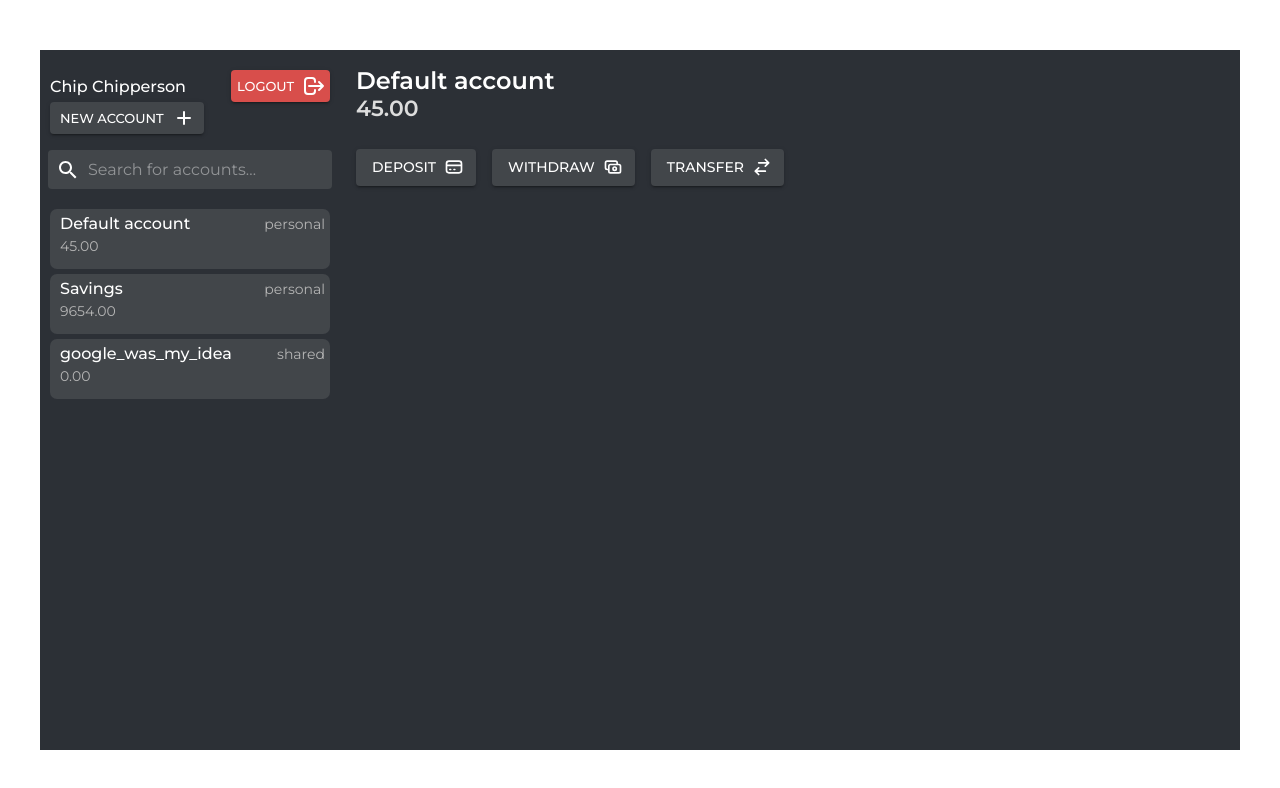
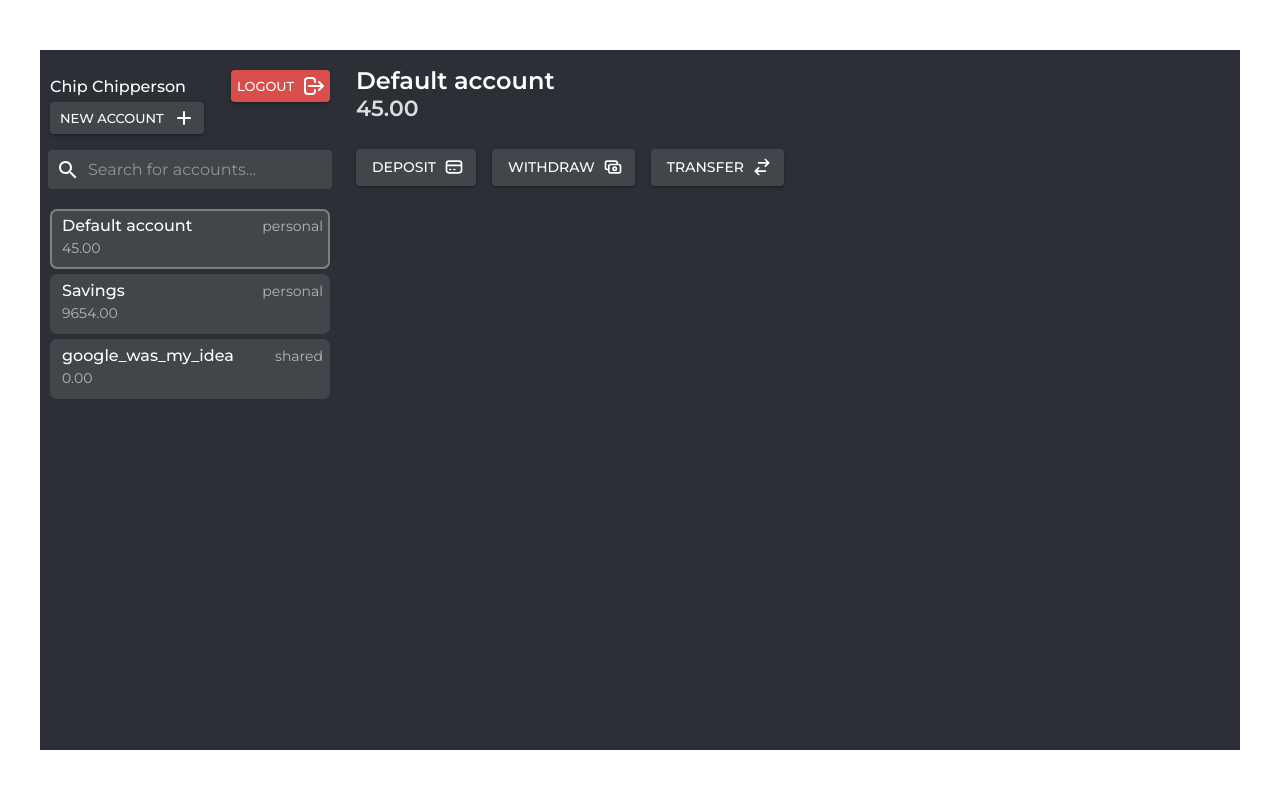
Before and after one commit to derletzteritter/ei-banking, a React (Create React App) app in the folder web/: page / in a window 1280 px wide. Shown: the top 788 px of the page. Built offline with nearby package versions, Linux system fonts and the light colour scheme; no server answers.

Commit message:
selected style

```diff
--- a/web/src/features/Accounts/AccountsList.tsx
+++ b/web/src/features/Accounts/AccountsList.tsx
@@ -26,7 +26,7 @@ const AccountsList: React.FC<AccountsListProps> = ({ accounts, handleChangeAccou
 			gridGap: 5
 		}}>
 			{accounts.map((account) => (
-				<AccountItem account={account} handleChangeAccount={handleChangeAccount} />
+				<AccountItem key={account.id} account={account} handleChangeAccount={handleChangeAccount} />
 			))}
 		</Box>
 	)
--- a/web/src/features/Accounts/components/AccountItem.tsx
+++ b/web/src/features/Accounts/components/AccountItem.tsx
@@ -1,18 +1,20 @@
 import React from 'react';
 import { Account } from "../../../types/account";
 import { Box, styled } from "@mui/material";
+import { useActiveAccountValue } from "../state/accounts.state";
 
-const ItemWrapper = styled(Box)({
+const ItemWrapper = styled(Box)<{ selected: boolean }>(({ selected }) => ({
 	background: '#42464A',
 	color: '#fff',
 	height: '60px',
 	boxSizing: 'border-box',
 	borderRadius: 7,
+	border: selected ? '2px solid gray' : '2px solid #42464A',
 	paddingLeft: 10,
 	paddingTop: 5,
 	display: 'flex',
 	flexDirection: 'column',
-})
+}))
 
 const PrimaryText = styled('p')({
 	fontWeight: 500,
@@ -46,8 +48,10 @@ interface AccountItemProps {
 }
 
 const AccountItem: React.FC<AccountItemProps> = ({ account, handleChangeAccount }) => {
+	const activeAccount = useActiveAccountValue();
+
 	return (
-		<ItemWrapper onClick={() => handleChangeAccount(account)}>
+		<ItemWrapper onClick={() => handleChangeAccount(account)} selected={activeAccount?.id === account?.id}>
 			<Box style={{ display: 'flex', alignItems: 'center', justifyContent: 'space-between', margin: 0}}>
 				<PrimaryText>{account.accountName}</PrimaryText>
 				<TypeText>{account.type}</TypeText>
```
